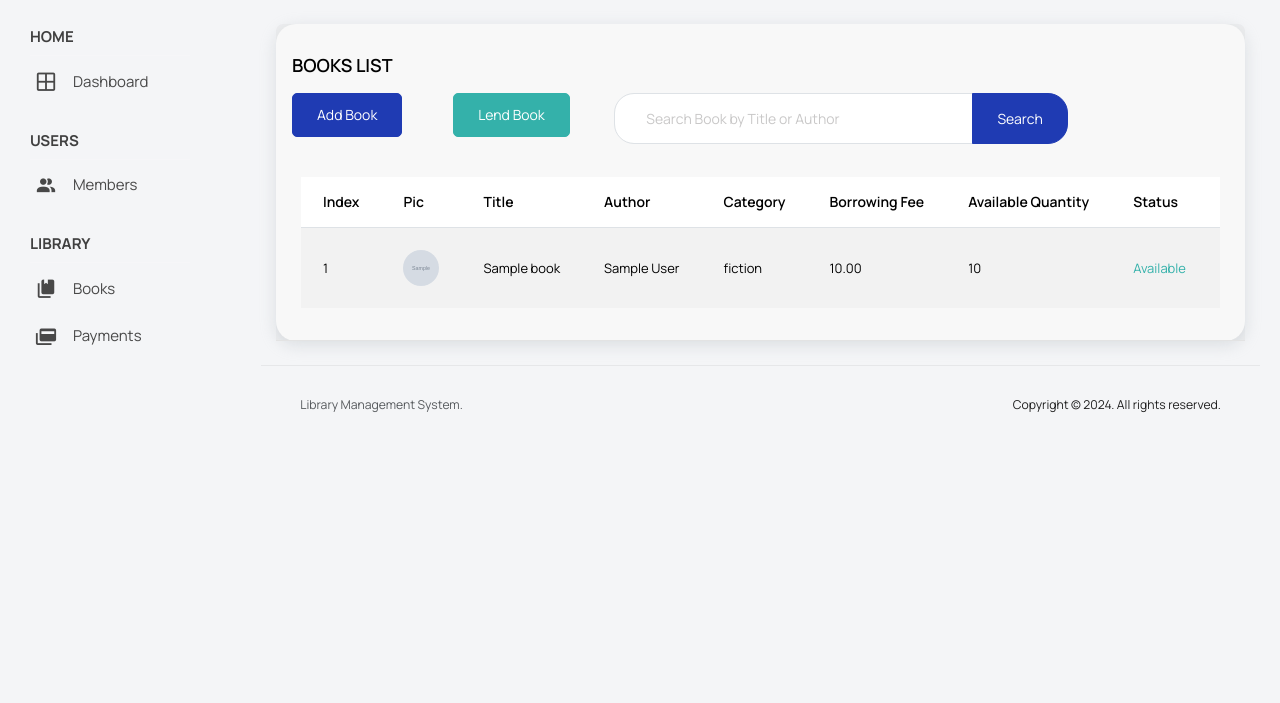
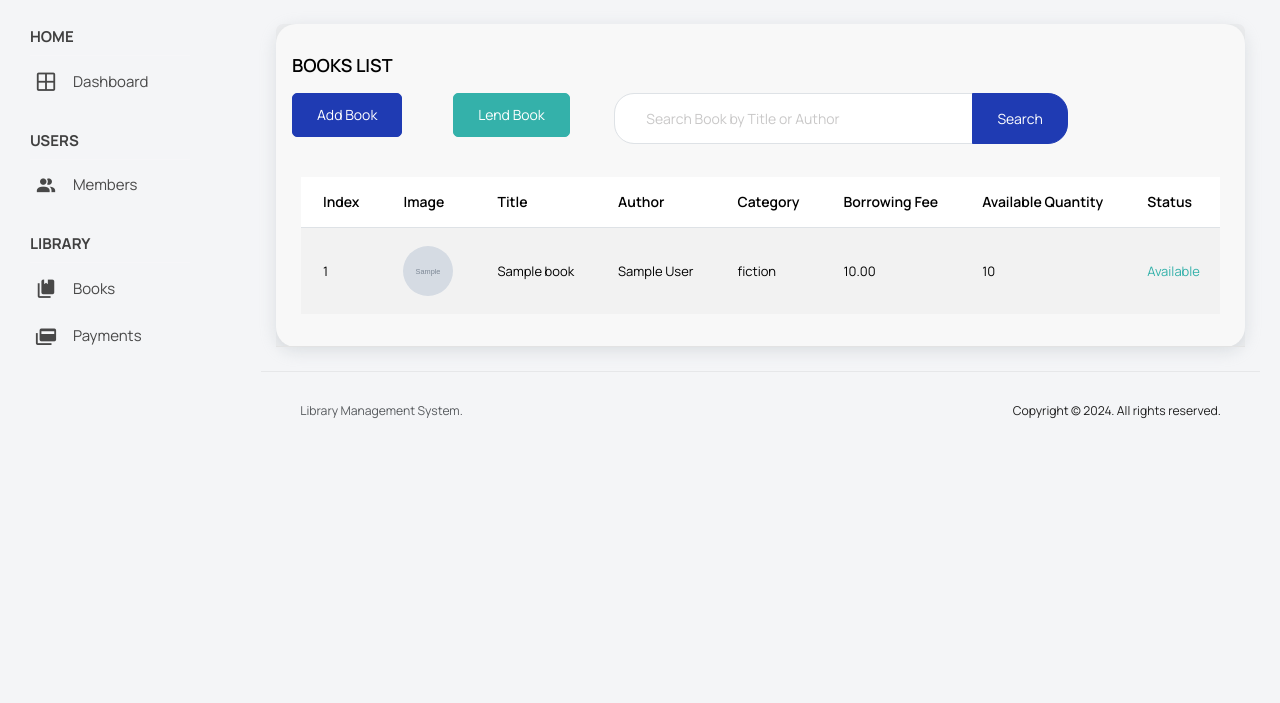
Before and after one commit to sunidhibehere/Library-Management-System-Django, a Django app: page /books/ in a window 1280 px wide. Shown: the part 97-800 px from the top of the page. Run offline with Django 5.2, Linux system fonts and the light colour scheme; a user stored in the database is signed in; tables that the repository leaves empty hold one stand-in row (values such as "Sample post"); grey boxes marked "Sample" are stand-in pictures; some libraries are stand-ins or nearby versions.

Commit message:
ninth commit

```diff
--- a/templates/books/list-books.html
+++ b/templates/books/list-books.html
@@ -54,7 +54,7 @@
                     <thead>
                     <tr>
                         <th>Index</th>
-                        <th>Pic</th>
+                        <th>Image</th>
                         <th>Title</th>
                         <th>Author</th>
                         <th>Category</th>
@@ -70,7 +70,7 @@
                                 <td>{{ forloop.counter }}</td>
                                 <td>
                                     {% if book.book_img %}
-                                        <img src="{{ book.book_img.url }}" alt="{{ book.title }} Image">
+                                        <img src="{{ book.book_img.url }}" alt="{{ book.title }} Image" style="width: 50px;height:50px;">
                                     {% else %}
                                         No Image Available
                                     {% endif %}
--- a/templates/members/list-members.html
+++ b/templates/members/list-members.html
@@ -65,7 +65,7 @@
                                 <td>{{ member.email }}</td>
                                 <td>
                                     {% if member.mem_img %}
-                                        <img src="{{ member.mem_img.url }}" alt="{{ member.title }} Image" width="100" height="100">
+                                        <img src="{{ member.mem_img.url }}" alt="{{ member.title }} Image" style="width:50px; height:50px;margin-left: 30px;">
                                     {% else %}
                                         No Image Available
                                     {% endif %}</td>
```
